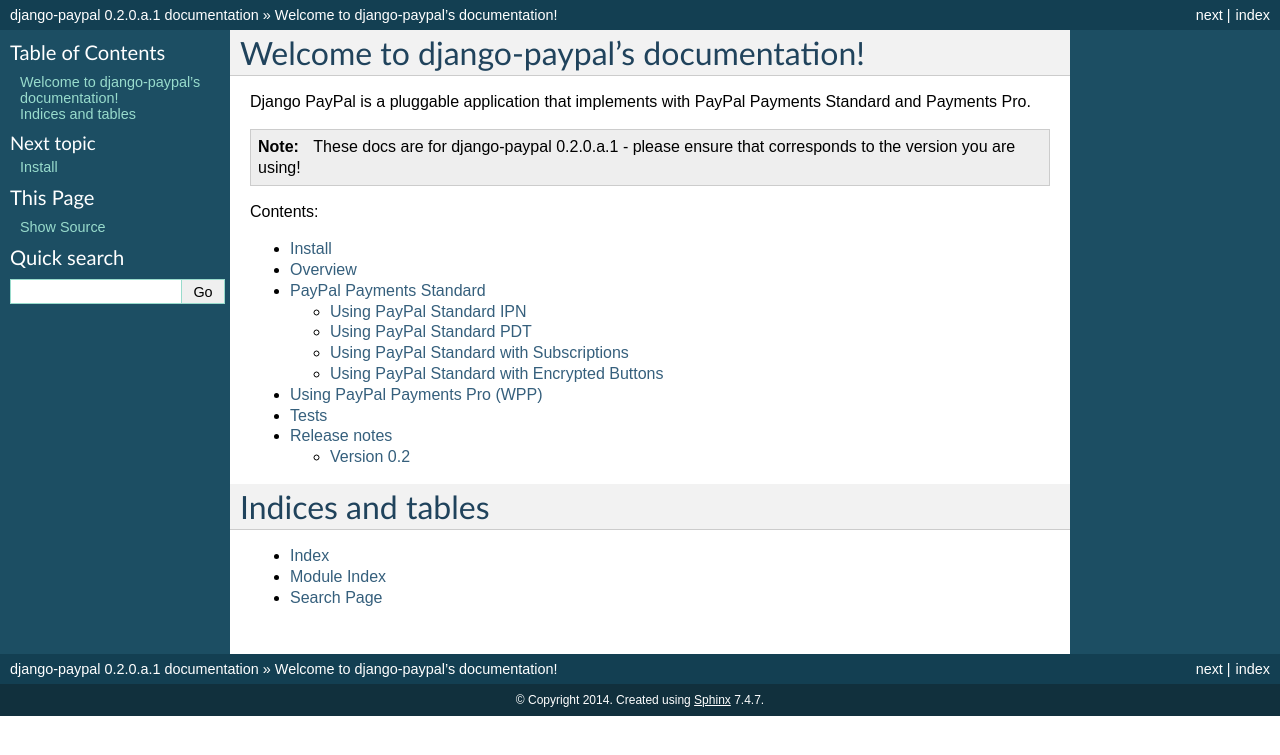
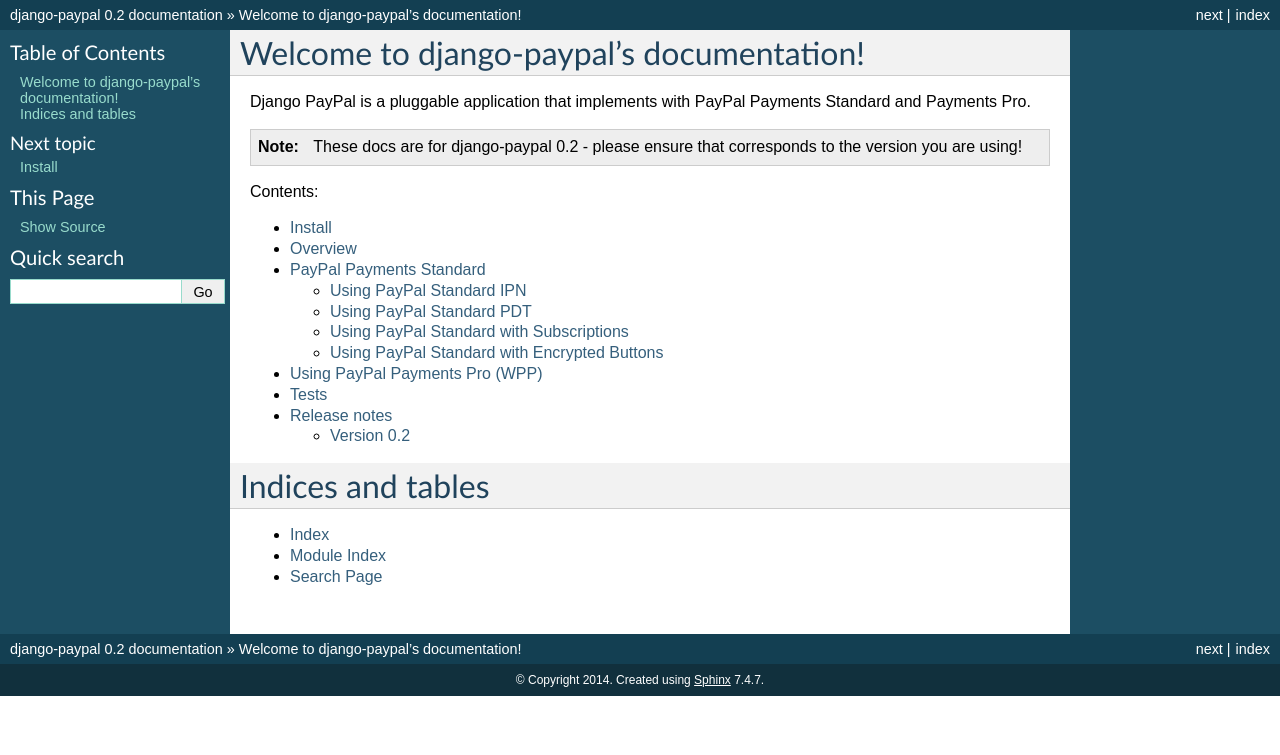
Before and after one commit to spookylukey/django-paypal, a Sphinx documentation site: the page built from docs/index.rst, in a window 1280 px wide. Shown: the top 755 px of the page. Built offline with Sphinx 7.4.7, drawn with Linux system fonts in a browser that asks for light colours.

Commit message:
Version bump

```diff
--- a/docs/conf.py
+++ b/docs/conf.py
@@ -48,9 +48,9 @@
 # built documents.
 #
 # The short X.Y version.
-version = '0.2.0'
+version = '0.2'
 # The full version, including alpha/beta/rc tags.
-release = '0.2.0.a.1'
+release = '0.2'
 
 # The language for content autogenerated by Sphinx. Refer to documentation
 # for a list of supported languages.
--- a/paypal/__init__.py
+++ b/paypal/__init__.py
@@ -1,2 +1,2 @@
-VERSION = (0, 2, 0, 'a', 1)
+VERSION = (0, 2)
 __version__ = ".".join(map(str, VERSION[0:3])) + "".join(map(str, VERSION[3:]))
```
